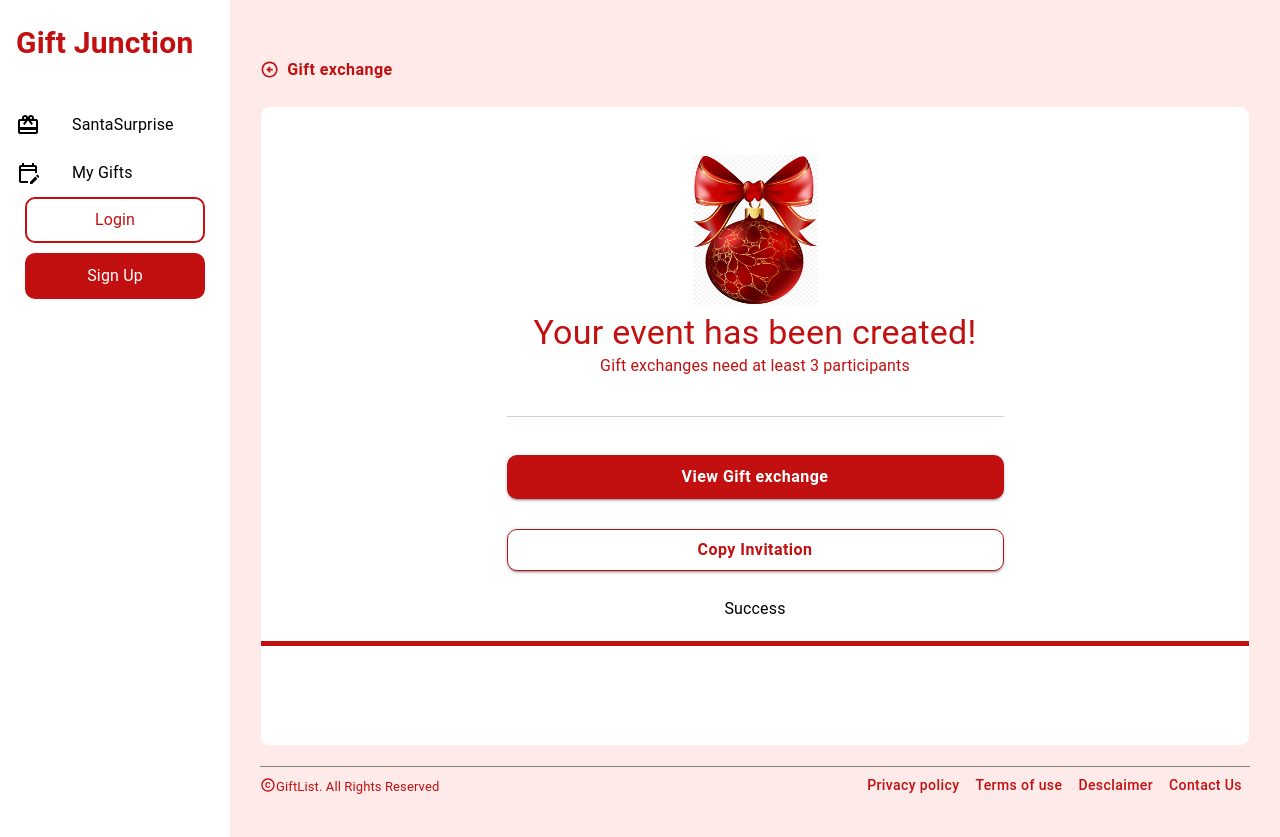
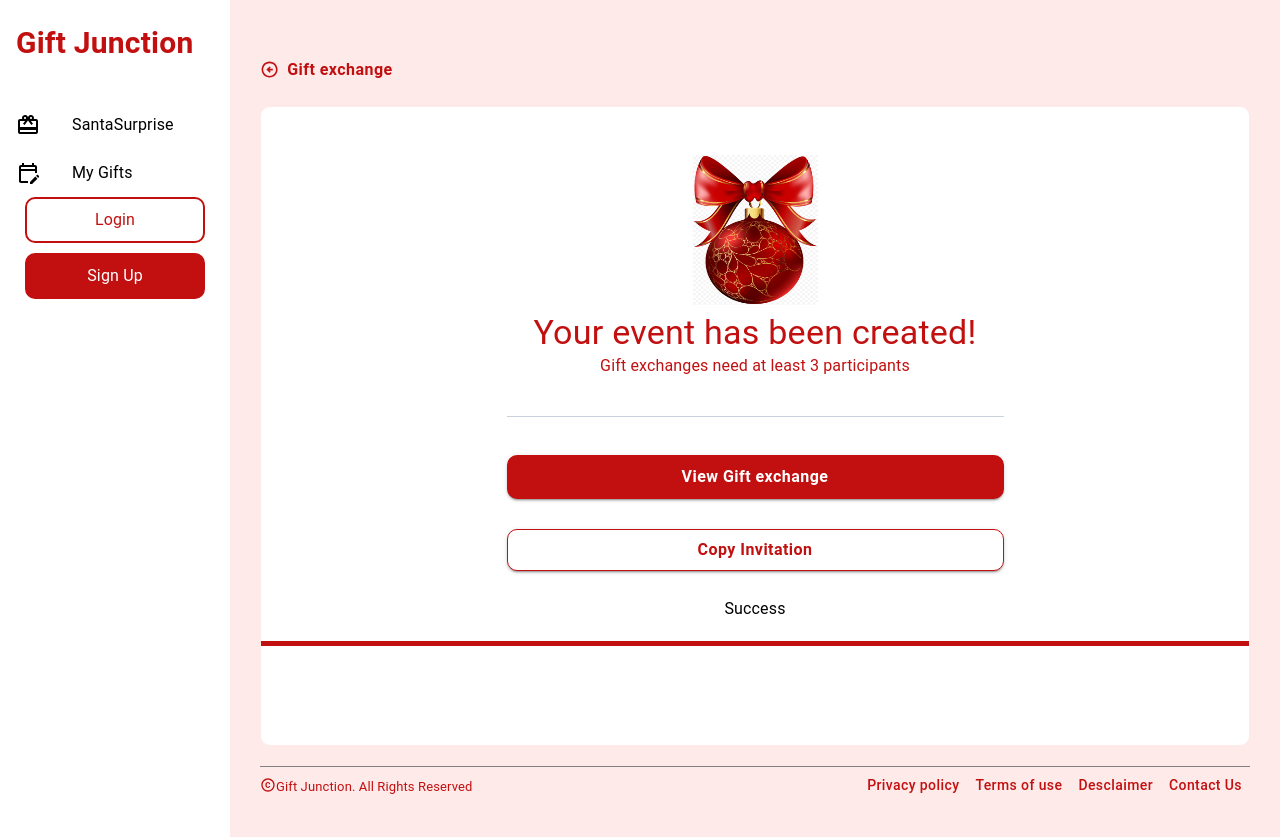
Before and after one commit to FatimaMary/giftlist, a React (Create React App) app in the folder client/: page /success in a window 1280 px wide. Built offline with nearby package versions, Linux system fonts and the light colour scheme; no server answers; the HTML template or start-up script is replaced by a standard one.

Commit message:
Update Footer.jsx

```diff
--- a/client/src/Components/Footer.jsx
+++ b/client/src/Components/Footer.jsx
@@ -40,7 +40,7 @@ function Footer() {
             color: "#C21010",
           }}
         >
-          GiftList. All Rights Reserved
+          Gift Junction. All Rights Reserved
         </Typography>
       </Box>
       <Box
```
